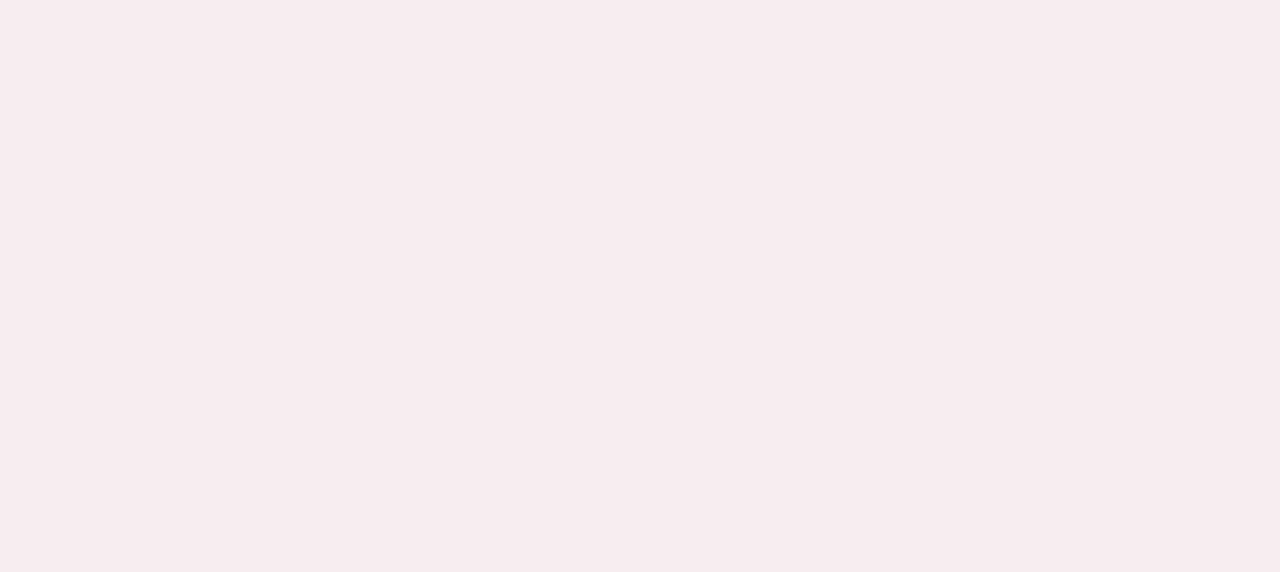
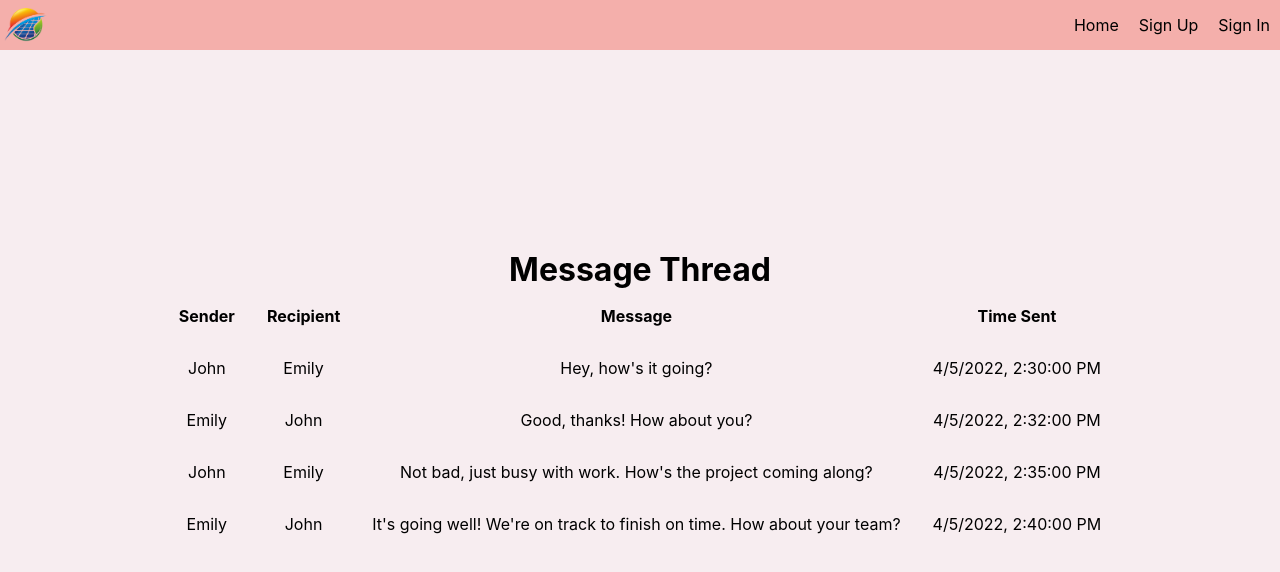
Before and after one commit to AidanGio/Dynamic-Ducks, a React (Create React App) app in the folder frontend/: page /messages in a window 1280 px wide. Before the commit this address had no page. Shown: the top 572 px of the page. Built offline with nearby package versions, Linux system fonts and the light colour scheme.

Commit message:
FrontEnd Message Thread
initial Commit for frontend Message thread

```diff
--- a/frontend/src/App.js
+++ b/frontend/src/App.js
@@ -7,7 +7,7 @@ import SalesPortal from "./pages/SalesPortal";
 import GroundsCrewPortal from "./pages/GroundsCrewPortal";
 import OperationsManagerPortal from "./pages/OperationsManagerPortal";
 import TaskManagement from "./pages/TaskManagement";
-
+import MessagePortal from "./pages/Messages";
 import "./App.scss";
 function App() {
   return (
@@ -20,6 +20,7 @@ function App() {
           <Route path="/clientportal" element={<ClientPortal />} />
           <Route path="/salesportal" element={<SalesPortal />} />
           <Route path="/groundscrewportal" element={<GroundsCrewPortal />} />
+          <Route path="/messages" element={<MessagePortal />} />
           <Route
             path="/operationsmanagerportal"
             element={<OperationsManagerPortal />}
--- /dev/null
+++ b/frontend/src/pages/Messages.js
@@ -0,0 +1,77 @@
+import React from "react";
+import OperationsManagerLayout from "../layouts/OperationsManagerLayout";
+
+const Messages = [
+  {
+    sender: "John",
+    recipient: "Emily",
+    message: "Hey, how's it going?",
+    timeSent: "2022-04-05T14:30:00",
+  },
+  {
+    sender: "Emily",
+    recipient: "John",
+    message: "Good, thanks! How about you?",
+    timeSent: "2022-04-05T14:32:00",
+  },
+  {
+    sender: "John",
+    recipient: "Emily",
+    message: "Not bad, just busy with work. How's the project coming along?",
+    timeSent: "2022-04-05T14:35:00",
+  },
+  {
+    sender: "Emily",
+    recipient: "John",
+    message:
+      "It's going well! We're on track to finish on time. How about your team?",
+    timeSent: "2022-04-05T14:40:00",
+  },
+];
+
+function MessageRow({ message }) {
+  return (
+    <tr>
+      <td>{message.sender}</td>
+      <td>{message.recipient}</td>
+      <td>{message.message}</td>
+      <td>{new Date(message.timeSent).toLocaleString()}</td>
+    </tr>
+  );
+}
+
+function MessageTable({ messages }) {
+  const rows = [];
+
+  messages.forEach((message) => {
+    rows.push(<MessageRow message={message} />);
+  });
+
+  return (
+    <table>
+      <thead>
+        <tr>
+          <th>Sender</th>
+          <th>Recipient</th>
+          <th>Message</th>
+          <th>Time Sent</th>
+        </tr>
+      </thead>
+      <tbody>{rows}</tbody>
+    </table>
+  );
+}
+
+const MessagePortal = () => {
+  return (
+    <OperationsManagerLayout>
+      <h1>Message Thread</h1>
+      <div>
+
+        <MessageTable messages={Messages} />
+      </div>
+    </OperationsManagerLayout>
+  );
+};
+
+export default MessagePortal;
--- a/frontend/src/pages/SignInPage.js
+++ b/frontend/src/pages/SignInPage.js
@@ -24,6 +24,9 @@ const SignInPage = () => {
         break;
       case "Operations Manager Portal":
         window.location.href = "/operationsmanagerportal";
+        break;
+        case "Messages":
+        window.location.href = "/messages";
         break;
       default:
         console.log("Invalid role selected.");
@@ -53,6 +56,7 @@ const SignInPage = () => {
           <option value="Sales Portal">Sales Portal</option>
           <option value="Grounds Crew Portal">Grounds Crew Portal</option>
           <option value="Operations Manager Portal">Operations Manager Portal</option>
+          <option value="Messages">Messages</option>
         </select>
         <button>Submit</button>
       </form>
```
Also changed, not shown: frontend/src/pages/MessageThread.js (deleted).
